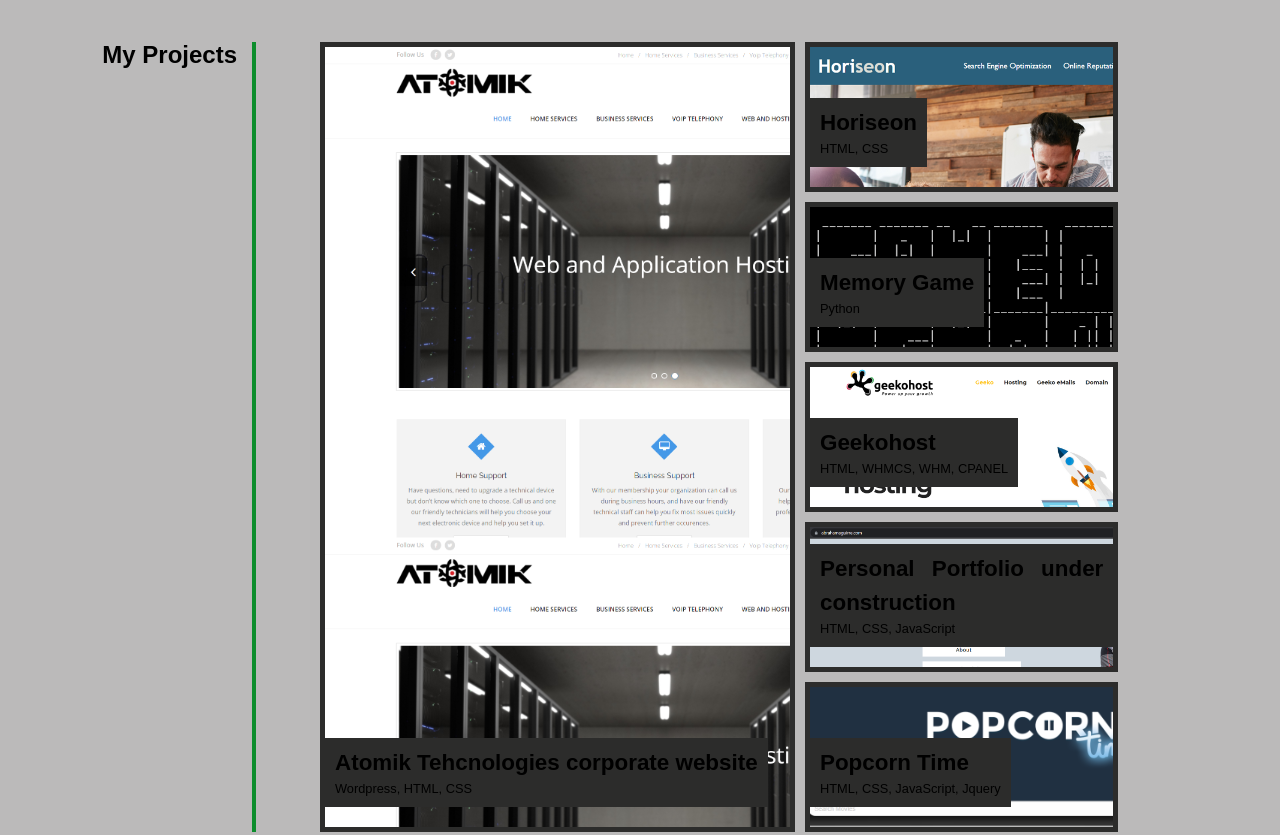
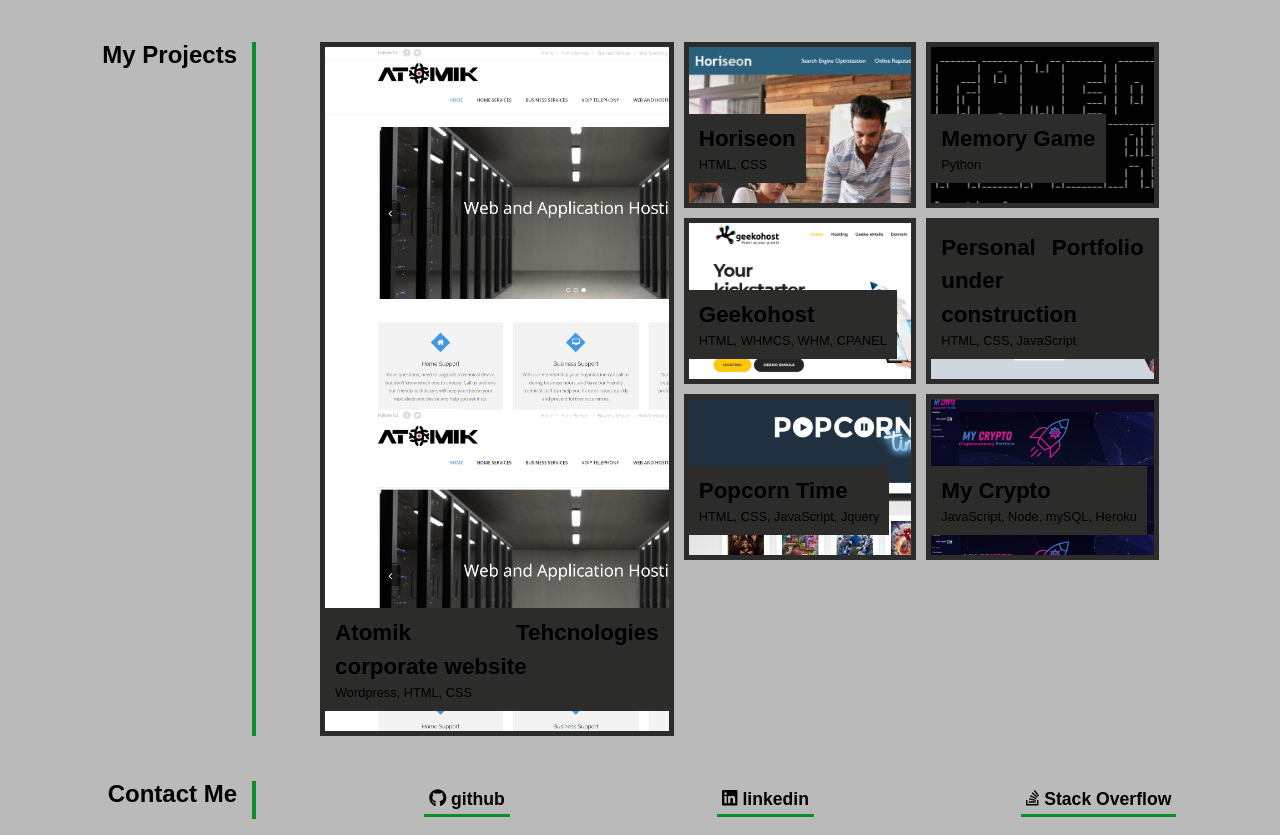
Before and after one commit to aaguirre7/abraham_portfolio, a plain HTML site: page index.html in a window 1280 px wide. Shown: the part 900-1735 px from the top of the page. Drawn offline with Linux system fonts and the light colour scheme.

Commit message:
my crypto added

```diff
--- a/assets/css/style.css
+++ b/assets/css/style.css
@@ -184,7 +184,7 @@
     column-gap: 10px;
     row-gap: 10px;
     grid-auto-flow: dense;
-    grid-template-columns: repeat(12, 1fr);
+    grid-template-columns: repeat(16, 1fr);
     grid-auto-rows: minmax(150px, 1fr);
 }
 
@@ -206,7 +206,7 @@
 /* Grid Portfolio - Feature First Child */
 .grid-item:first-child {
     grid-column: span 6;
-    grid-row: span 5;
+    grid-row: span 4;
 }
 
 .grid-item:hover {
@@ -245,6 +245,9 @@
 
 .popcorn_time {
     background-image: url("../images/popcorntime.png");
+}
+.my_crypto {
+    background-image: url("../images/mycrypto.png");
 }
 
 /* Contact Section */
--- a/index.html
+++ b/index.html
@@ -128,8 +128,19 @@
                         </span>
                     </div>
                 </a>
+        <!-- Project 7-->
+        <a href="https://github.com/aaguirre7/my_crypto" class="grid-item my_crypto">
+            <div>
+                <h3>
+                    My Crypto
+                </h3>
+                <span>
+                    JavaScript, Node, mySQL, Heroku
+                </span>
             </div>
-        </section>
+        </a>
+    </div>
+</section>
         <!-- Contact -->
         <section class="page-section contact" id="contact">
             <h2>
```
Also changed, not shown: assets/images/mycrypto.png (added).
